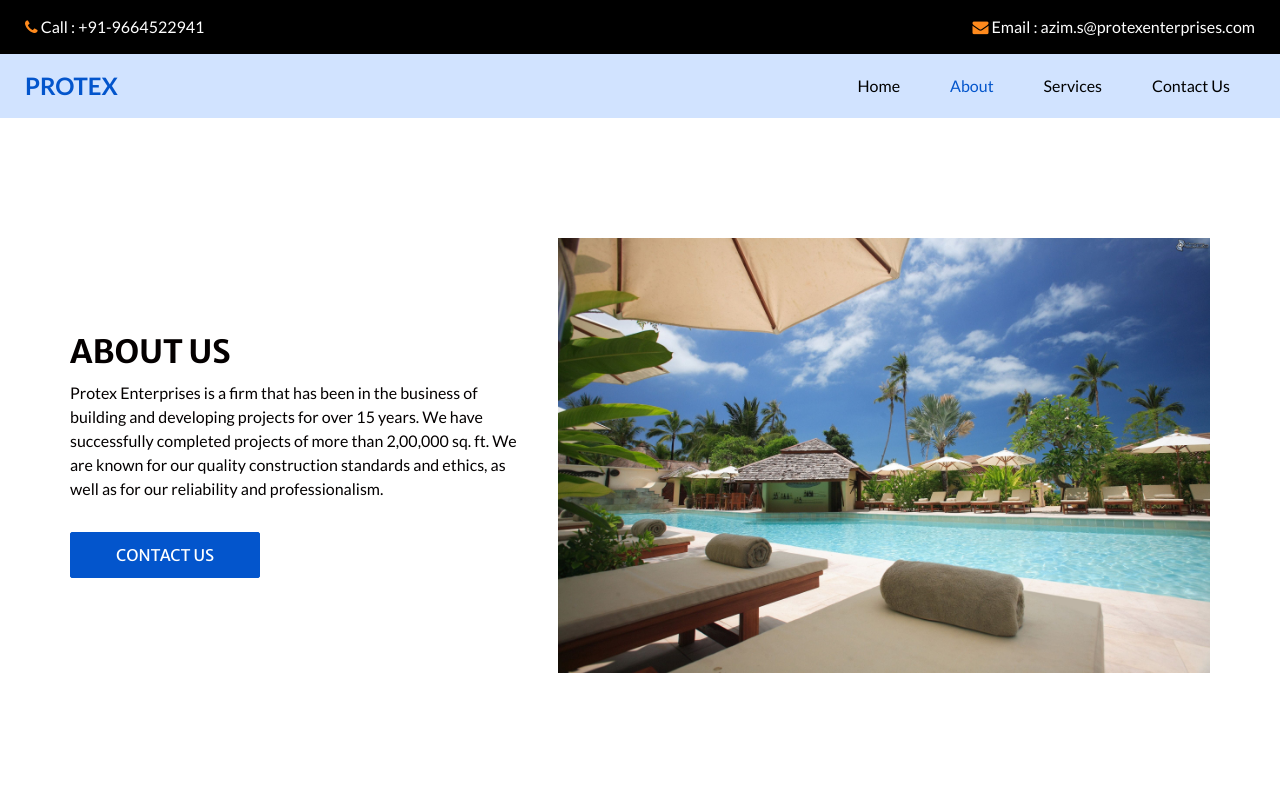
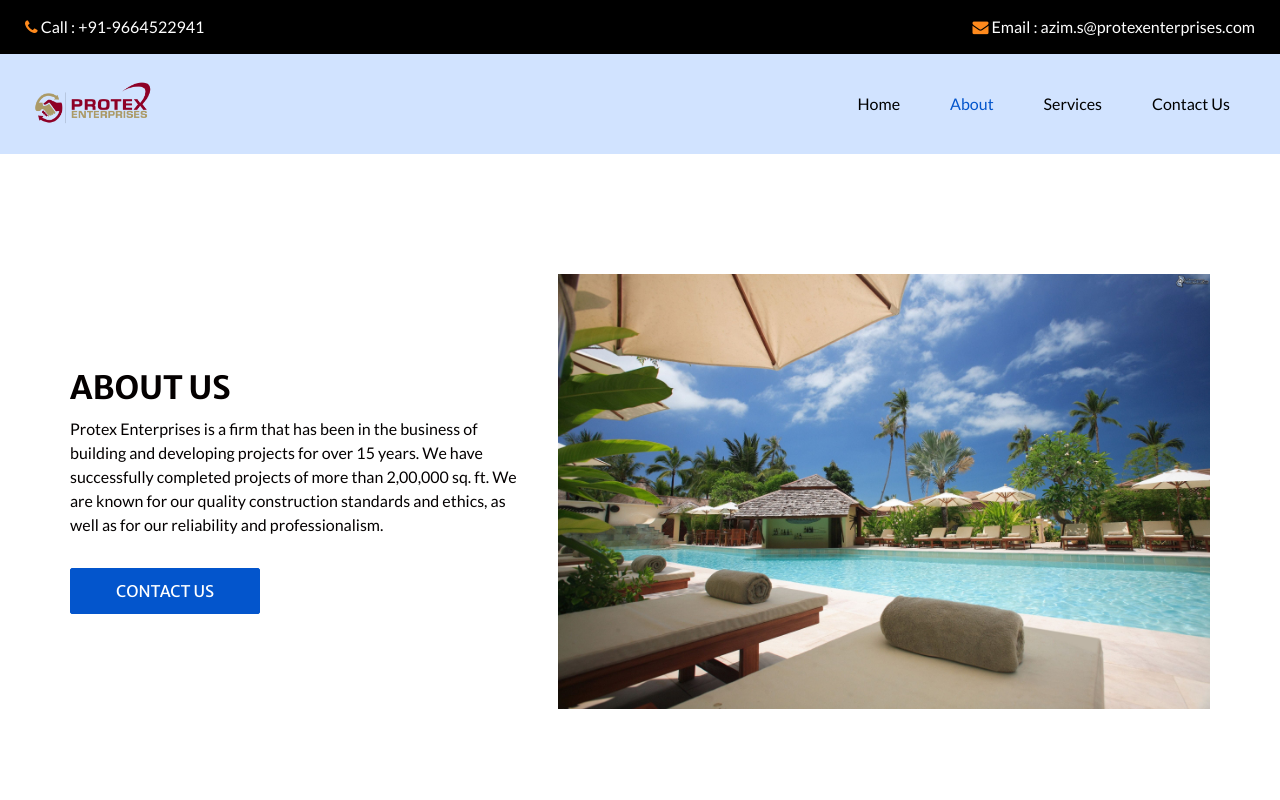
Before and after one commit to Dhoke84/_demo_website_protex, a plain HTML site: page about.html in a window 1280 px wide. Shown: the top 800 px of the page. Drawn offline with nearby package versions, Linux system fonts and the light colour scheme; some packages are replaced by stand-ins of ours.

Commit message:
logo update

```diff
--- a/about.html
+++ b/about.html
@@ -56,7 +56,7 @@
           <nav class="navbar navbar-expand-lg custom_nav-container ">
             <a class="navbar-brand" href="index.html">
                <span>
-                  PROTEX
+                 <img src="images/Protex Enterprises.png" alt="PROTEX">
               </span>
             </a>
 
```
Also changed, not shown: contact.html (+1 -1 lines), index.html (+1 -1 lines), service.html (+1 -1 lines), images/Protex Enterprises.png (added).
